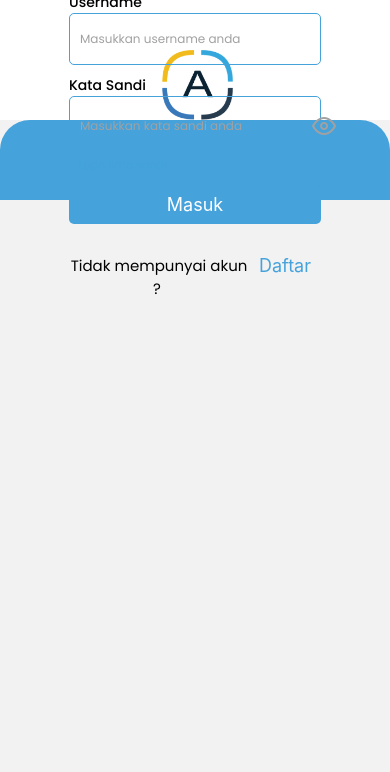
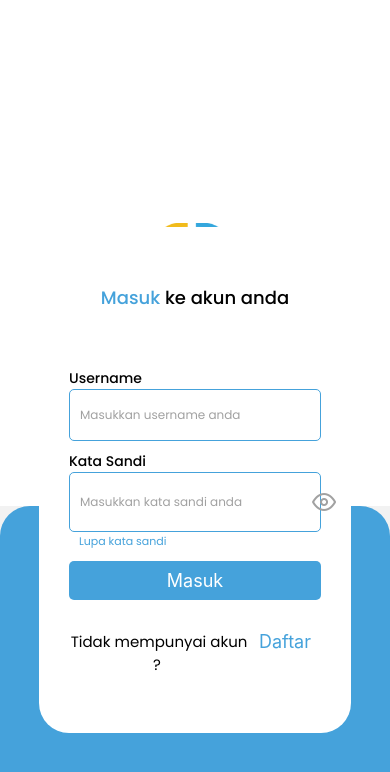
Before and after one commit to Lightz2002/almon, a React Native app: screen /Login in a window 390 px wide. Shown: the top 772 px of the page. Built offline with nearby package versions, Linux system fonts and the light colour scheme; no server answers.

Commit message:
global component

```diff
--- a/src/global/Back.jsx
+++ b/src/global/Back.jsx
@@ -3,7 +3,9 @@ import { Icon, useTheme } from "@rneui/themed";
 import React from "react";
 import { StyleSheet } from "react-native";
 
-const Back = ({ navigateTo }) => {
+const Back = ({ navigateTo, colorType = "dark" }) => {
+  const { theme } = useTheme();
+
   // const { name, type, size, color } = icon;
   const style = StyleSheet.create({
     iconContainer: {
@@ -11,7 +13,6 @@ const Back = ({ navigateTo }) => {
     },
   });
   const navigation = useNavigation();
-  const { theme } = useTheme();
 
   const handleNavigation = () => {
     navigation.navigate(navigateTo);
@@ -23,7 +24,7 @@ const Back = ({ navigateTo }) => {
       size={24}
       type="ant-design"
       containerStyle={style.iconContainer}
-      color={theme.colors.white}
+      color={colorType === "dark" ? theme.colors.white : theme.colors.primary}
       onPress={handleNavigation}
     ></Icon>
   );
--- a/src/global/Background.jsx
+++ b/src/global/Background.jsx
@@ -9,6 +9,9 @@ const Background = ({ children }) => {
   const style = StyleSheet.create({
     container: {
       position: "relative",
+      // backgroundColor: "red",
+      flex: 1,
+      minHeight: "100%",
     },
 
     top: {
@@ -16,23 +19,38 @@ const Background = ({ children }) => {
       alignItems: "center",
       backgroundColor: theme.colors.white,
       padding: 50,
+      position: "relative",
     },
 
     bottom: {
-      flexBasis: "40%",
       borderTopRightRadius: 30,
       borderTopLeftRadius: 30,
       backgroundColor: theme.colors.primary,
+      flexGrow: 1,
     },
   });
   return (
-    <View>
+    <View style={[style.container]}>
       <View style={[style.top]}>
         <Image
           source={Logo}
+          containerStyle={{
+            width: "80%",
+            height: "100%",
+            objectFit: "cover",
+            display: "flex",
+            justifyContent: "center",
+            position: "relative",
+          }}
           style={{
-            width: 100,
-            height: 100,
+            width: 120,
+            height: 110,
+            position: "absolute",
+            top: 50,
+            left: 50,
+            objectFit: "cover",
+            alignSelf: "center",
+            zIndex: 9999,
           }}
         />
       </View>
```
